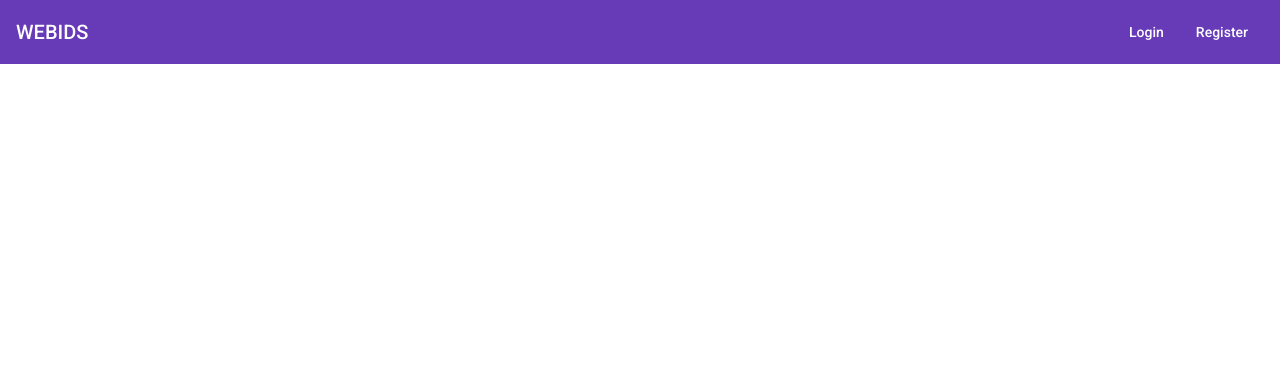
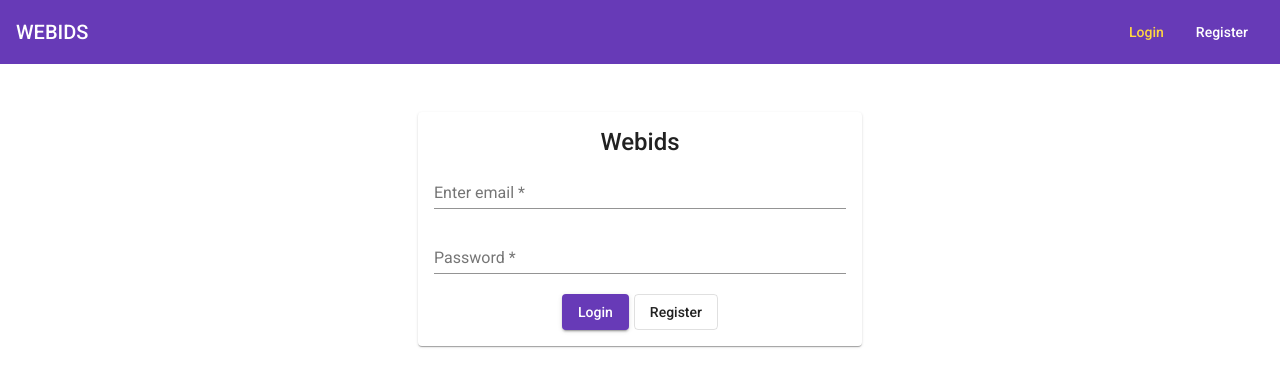
Before and after one commit to dodopontocom/webids, an Angular app in the folder webids-a/: page /auth/login in a window 1280 px wide. Before the commit this address led to /. Shown: the top 386 px of the page. Built offline with nearby package versions, Linux system fonts and the light colour scheme.

Commit message:
improvements

```diff
--- a/webids-a/src/app/app-routing.module.ts
+++ b/webids-a/src/app/app-routing.module.ts
@@ -2,16 +2,13 @@ import { NgModule } from '@angular/core';
 import { RouterModule, Routes } from '@angular/router';
 import { ProductListComponent } from './products/product-list/product-list.component';
 import { ProductCreateComponent } from './products/product-create/product-create.component';
-import { LoginComponent } from './auth/login/login.component';
-import { SignupComponent } from './auth/signup/signup.component';
 import { AuthGuard } from './auth/auth.guard';
 
 const routes: Routes = [
   { path: '', component: ProductListComponent },
   { path: 'create', component: ProductCreateComponent, canActivate: [AuthGuard] },
   { path: 'edit/:productId', component: ProductCreateComponent, canActivate: [AuthGuard] },
-  { path: 'login', component: LoginComponent },
-  { path: 'signup', component: SignupComponent }
+  { path:  "auth", loadChildren: () => import('./auth/auth.module').then(m => m.AuthModule) }
 ];
 
 @NgModule({
--- a/webids-a/src/app/auth/auth.guard.ts
+++ b/webids-a/src/app/auth/auth.guard.ts
@@ -16,7 +16,7 @@ export class AuthGuard implements CanActivate {
   ): boolean | UrlTree | Observable<boolean | UrlTree> | Promise<boolean | UrlTree> {
     const isAuth = this.authService.getIsAuth();
     if(!isAuth) {
-      this.router.navigate(["/login"]);
+      this.router.navigate(["/auth/login"]);
     }
     return isAuth;
   }
--- a/webids-a/src/app/auth/auth.service.ts
+++ b/webids-a/src/app/auth/auth.service.ts
@@ -44,7 +44,7 @@ export class AuthService {
     const authData: AuthData = {email: email, password: password, name: name, lastname: lastname, createdAt: createdAt};
     this.http.post("http://" + GCP_IP + ":3000/api/v1/user/signup", authData)
       .subscribe(response =>{
-        this.router.navigate(["/login"]);
+        this.router.navigate(["/auth/login"]);
       }, error => {
         this.authStatusListener.next(false);
       });
--- a/webids-a/src/app/header/header.component.html
+++ b/webids-a/src/app/header/header.component.html
@@ -10,8 +10,8 @@
             <a mat-button routerLink="/create" routerLinkActive="mat-accent">New Product</a>
         </li>
         <li *ngIf="!userIsAuthenticated">
-          <a mat-button routerLink="/login" routerLinkActive="mat-accent">Login</a>
-          <a mat-button routerLink="/signup" routerLinkActive="mat-accent">Register</a>
+          <a mat-button routerLink="/auth/login" routerLinkActive="mat-accent">Login</a>
+          <a mat-button routerLink="/auth/signup" routerLinkActive="mat-accent">Register</a>
       </li>
       <li *ngIf="userIsAuthenticated">
         <button mat-button (click)="onLogout()">Logout</button>
```
Also changed, not shown: webids-a/src/app/app.module.ts (+1 -7 lines), webids-a/src/app/auth/auth-routing.module.ts (added, +19 -0 lines), webids-a/src/app/auth/auth.module.ts (added, +23 -0 lines).
